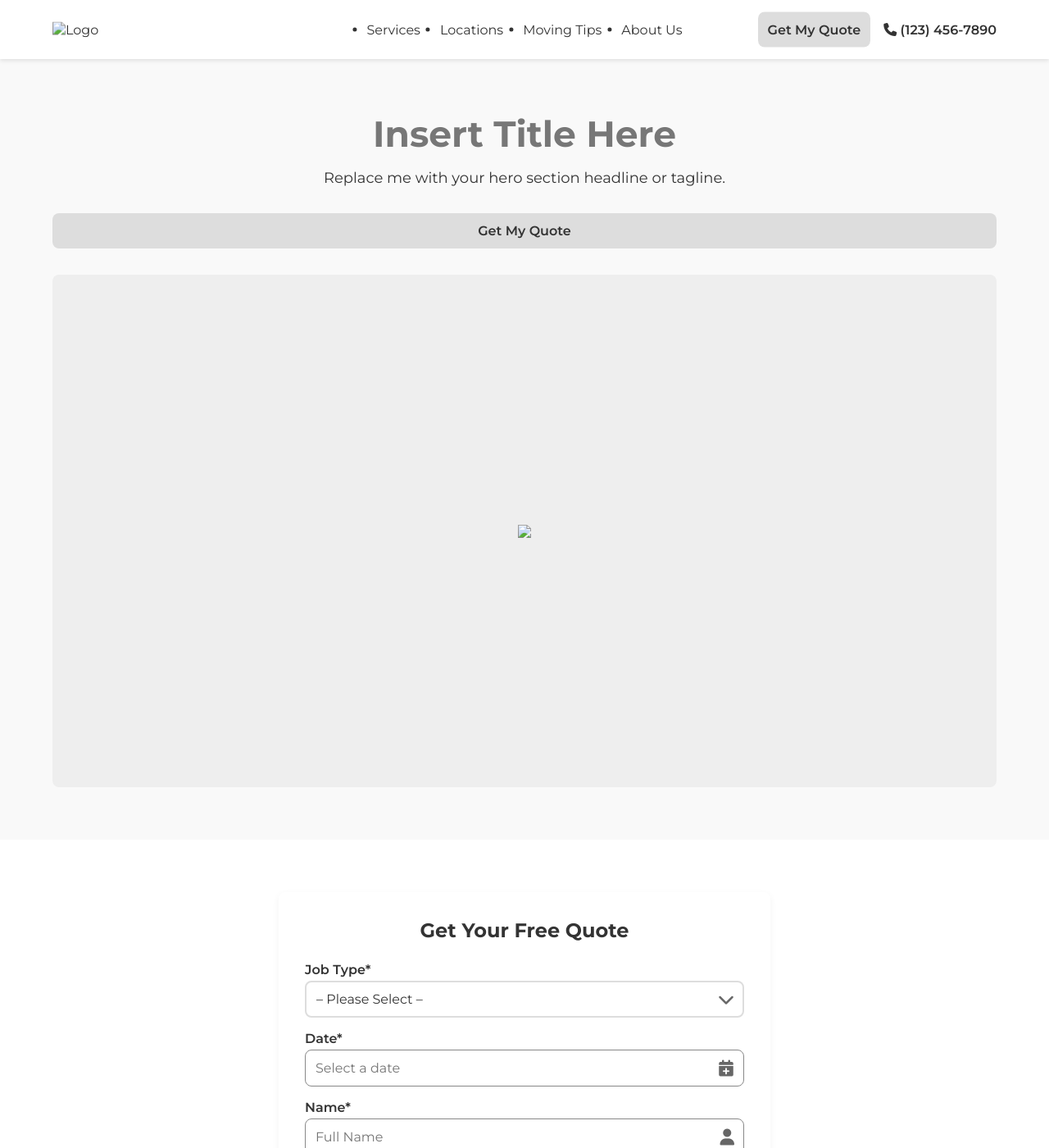
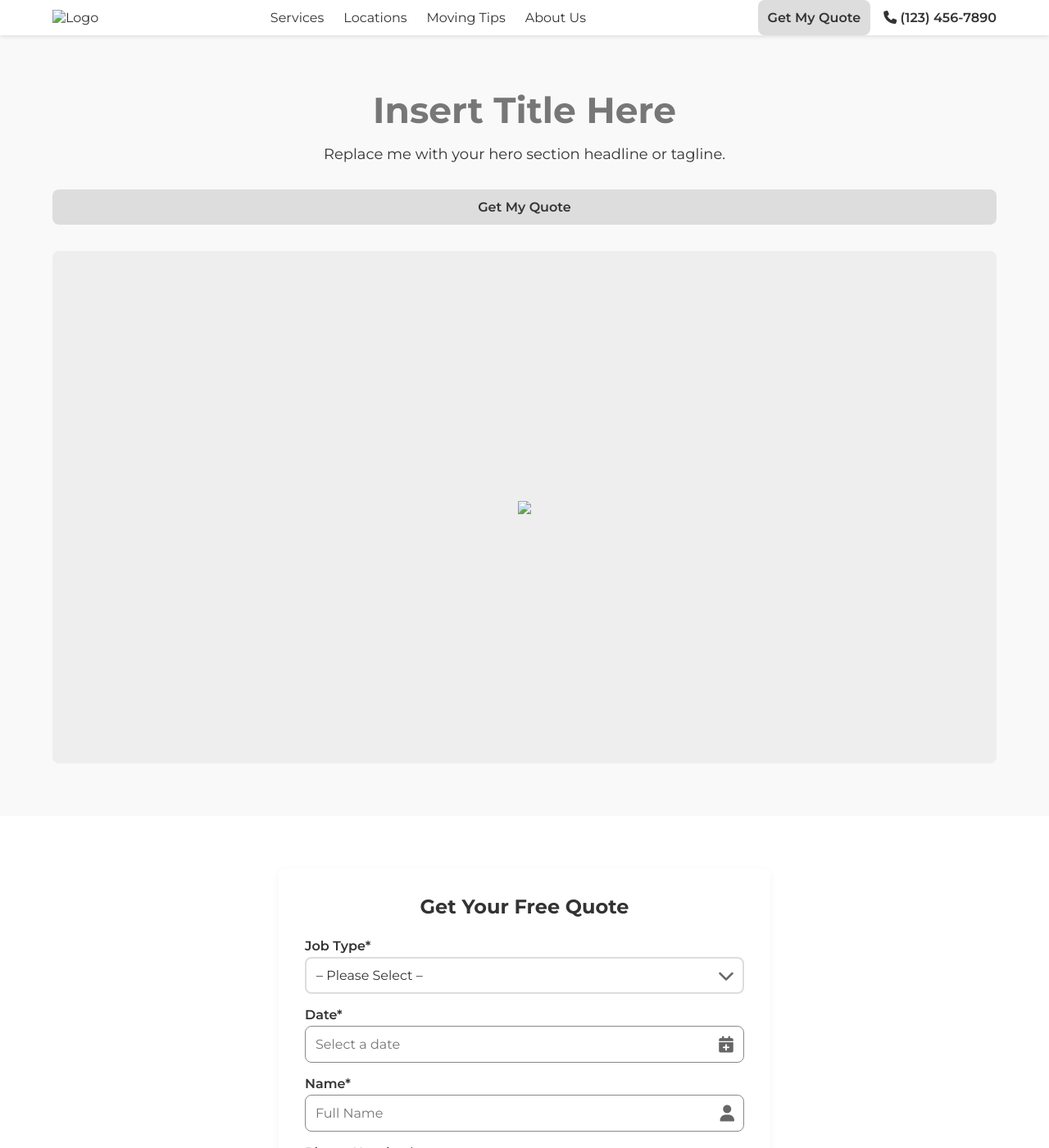
Before and after one commit to transamericanlogisticsgroup/brand-website-template, a Jekyll site: the page built from index.html, in a window 1280 px wide and 1400 px high. Shown: the whole window at 82% size. Built offline with Jekyll 4.4.1, drawn with Linux system fonts in a browser that asks for light colours.

Commit message:
Update style.css

```diff
--- a/_includes/style.css
+++ b/_includes/style.css
@@ -78,51 +78,28 @@
   box-shadow: 0 2px 5px var(--shadow-md);
   z-index: 100;
 }
-/* 1) Make container relative so children can be absolute */
+/* 1) Make the nav container a flex row */
 nav .container {
-  position: relative;
-  height: 4.5rem; /* or whatever your nav height is */
-}
-
-/* 2) Center the menu UL */
-nav .nav-menu {
-  position: absolute;
-  left: 50%;
-  top: 50%;
-  transform: translate(-50%, -50%);
   display: flex;
-  gap: 1.5rem;
-}
-nav .nav-menu li a {
-  color: var(--text);
-  font-weight: var(--font-weight-normal);
-}
-
-/* 3) Position logo on left, vertically centered */
-nav .logo {
-  position: absolute;
-  left: 0;
-  top: 50%;
-  transform: translateY(-50%);
-}
-
-/* 4) Position actions on right, vertically centered */
-nav .actions {
-  position: absolute;
-  right: 0;
-  top: 50%;
-  transform: translateY(-50%);
-  display: flex;
-  gap: 1rem;
   align-items: center;
 }
 
-/* 5) Ensure the “Get My Quote” button doesn’t auto-margin */
-nav .actions .btn-accent {
-  margin: 0;
-  display: inline-block;
+/* 2) Center the menu by auto-margins and remove bullets */
+nav .nav-menu {
+  display: flex;
+  margin: 0 auto;
+  list-style: none;
 }
 
+/* 3) Gap between links */
+nav .nav-menu li + li {
+  margin-left: 1.5rem;
+}
+
+/* 4) Use your text color only */
+nav .nav-menu li a {
+  color: var(--text);
+}
 /* 6) Phone link uses text color */
 .link-text {
   color: var(--text);
```
